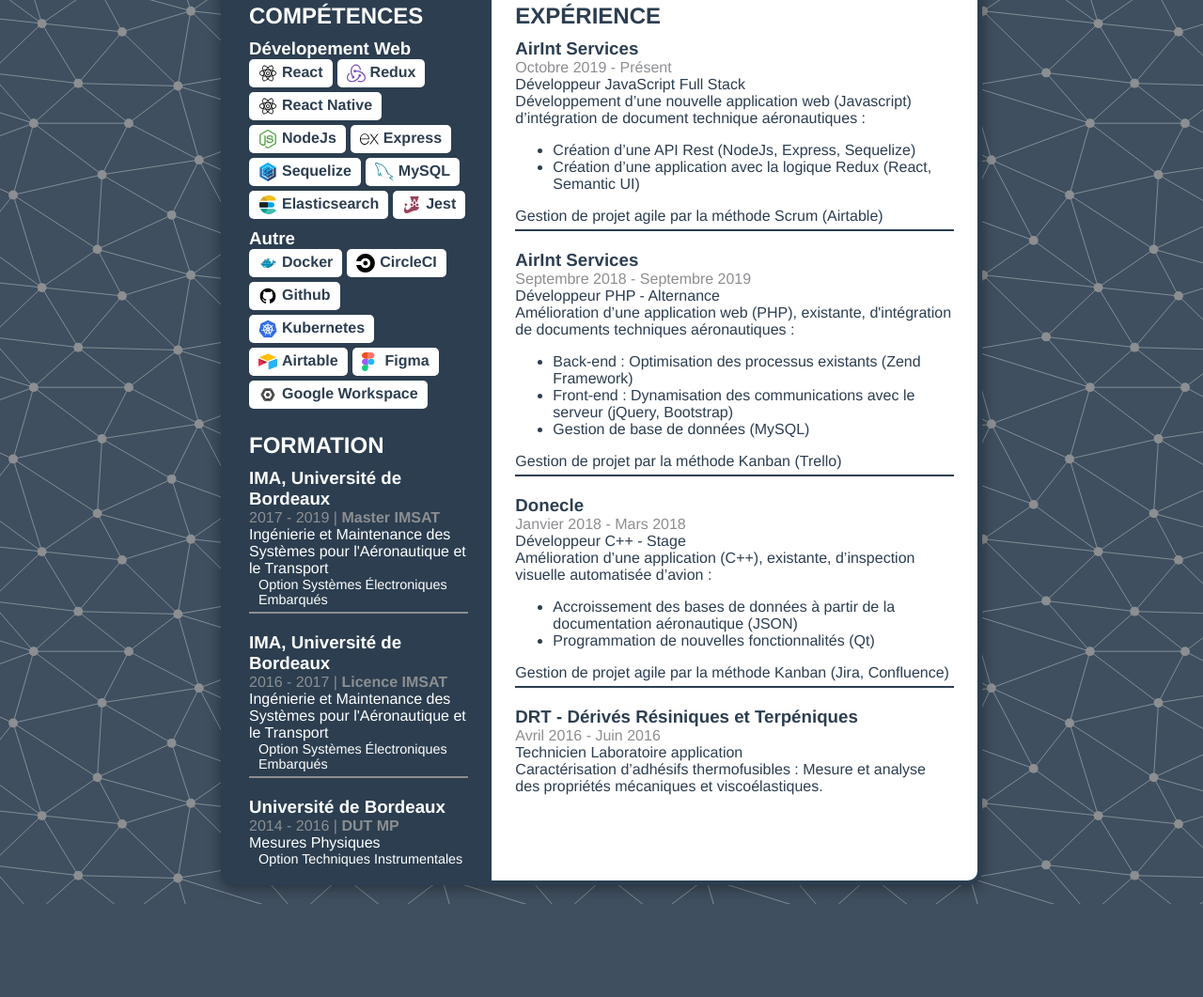
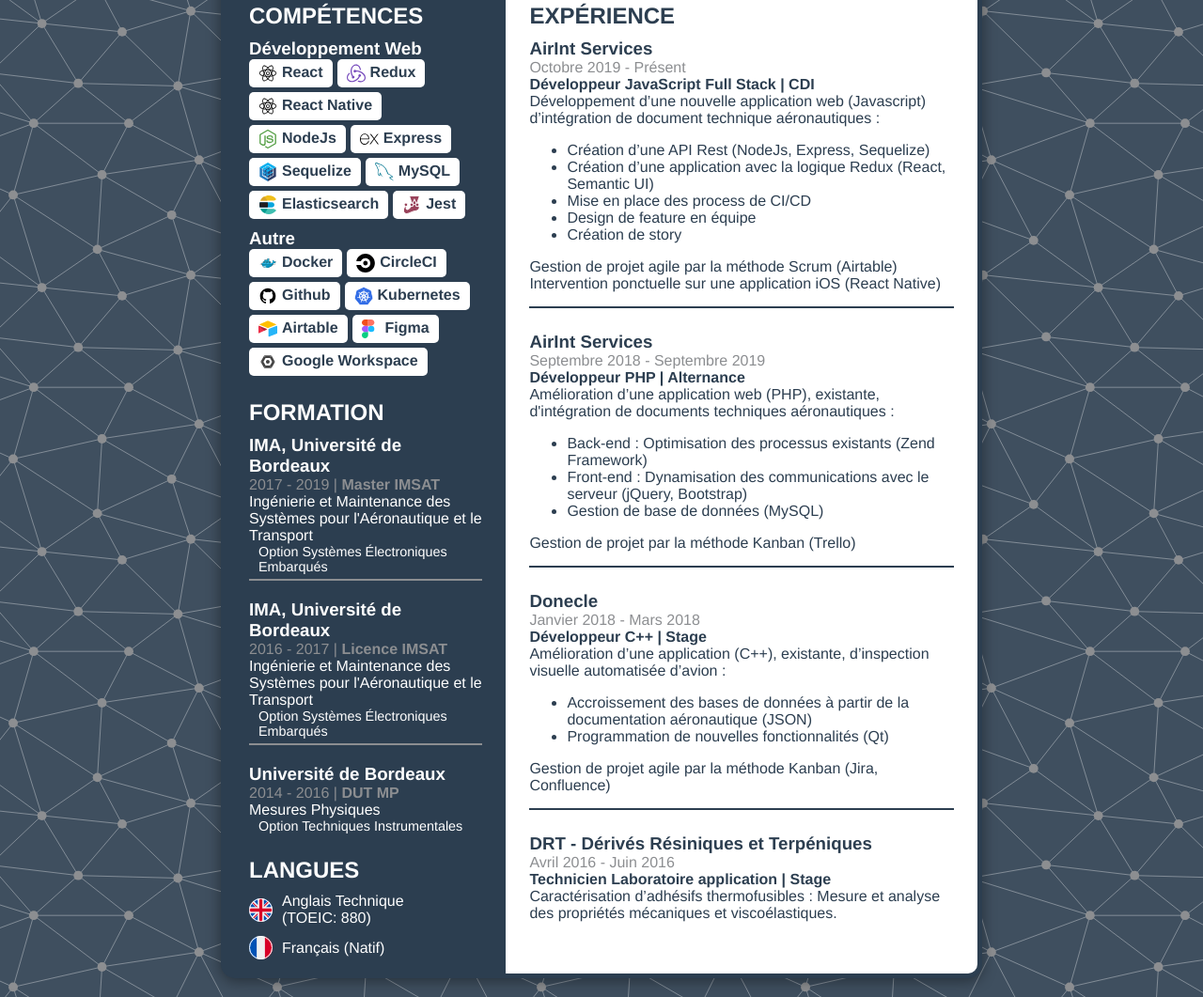
Before and after one commit to QuentinLagraula/CV, a website built with Vite: page index.html in a window 1280 px wide. Shown: the part 284-1345 px from the top of the page at 94% size. Before the commit the page ends 1246 px from the top, so only its background shows below. Built offline with nearby package versions, Linux system fonts and the light colour scheme.

Commit message:
Add languages

```diff
--- a/index.html
+++ b/index.html
@@ -34,7 +34,7 @@
         <div class="left">
           <div class="skills">
             <h2>Compétences</h2>
-            <h3>Dévelopement Web</h3>
+            <h3>Développement Web</h3>
             <div class="labels">
               <label>
                 <img src="/assets/react.svg" />
@@ -132,6 +132,17 @@
               <div class="option">Option Techniques Instrumentales</div>
             </div>
           </div>
+          <h2>Langues</h2>
+          <div class="language">
+            <div>
+              <img src="/assets/english.svg" />
+              <div>Anglais Technique <br />(TOEIC: 880)</div>
+            </div>
+            <div>
+              <img src="/assets/france.svg" />
+              <div>Français (Natif)</div>
+            </div>
+          </div>
         </div>
         <div class="right">
           <div class="experience">
@@ -139,7 +150,7 @@
             <div class="job">
               <h3>AirInt Services</h3>
               <div class="year">Octobre 2019 - Présent</div>
-              <div>Développeur JavaScript Full Stack</div>
+              <div><b>Développeur JavaScript Full Stack | CDI</b></div>
               <div>
                 Développement d’une nouvelle application web (Javascript)
                 d’intégration de document technique aéronautiques :
@@ -149,14 +160,18 @@
                     Création d’une application avec la logique Redux (React,
                     Semantic UI)
                   </li>
+                  <li>Mise en place des process de CI/CD</li>
+                  <li>Design de feature en équipe</li>
+                  <li>Création de story</li>
                 </ul>
                 Gestion de projet agile par la méthode Scrum (Airtable)
+                Intervention ponctuelle sur une application iOS (React Native)
               </div>
             </div>
             <div class="job">
               <h3>AirInt Services</h3>
               <div class="year">Septembre 2018 - Septembre 2019</div>
-              <div>Développeur PHP - Alternance</div>
+              <div><b>Développeur PHP | Alternance</b></div>
               <div>
                 Amélioration d’une application web (PHP), existante,
                 d'intégration de documents techniques aéronautiques :
@@ -177,7 +192,7 @@
             <div class="job">
               <h3>Donecle</h3>
               <div class="year">Janvier 2018 - Mars 2018</div>
-              <div>Développeur C++ - Stage</div>
+              <div><b>Développeur C++ | Stage</b></div>
               <div>
                 Amélioration d’une application (C++), existante, d’inspection
                 visuelle automatisée d’avion :
@@ -194,7 +209,7 @@
             <div class="job">
               <h3>DRT - Dérivés Résiniques et Terpéniques</h3>
               <div class="year">Avril 2016 - Juin 2016</div>
-              <div>Technicien Laboratoire application</div>
+              <div><b>Technicien Laboratoire application | Stage</b></div>
               <div>
                 Caractérisation d’adhésifs thermofusibles : Mesure et analyse
                 des propriétés mécaniques et viscoélastiques.
--- a/style.css
+++ b/style.css
@@ -108,15 +108,18 @@
 .left {
   background-color: #2c3e50;
   color: white;
-  flex-grow: 1;
+  flex-grow: 1.1;
   flex-basis: 0;
   padding: 15px 25px;
 }
 
+.degree {
+  padding-bottom: 5px;
+  margin-bottom: 20px;
+}
+
 .degree:not(:last-of-type) {
   border-bottom: solid #8c8e91 2px;
-  padding-bottom: 5px;
-  margin-bottom: 20px;
 }
 
 .degree .year {
@@ -128,6 +131,18 @@
   font-size: 0.9rem;
 }
 
+.language {
+  display: flex;
+  flex-direction: column;
+  gap: 10px;
+}
+
+.language div {
+  display: flex;
+  align-items: center;
+  gap: 10px;
+}
+
 .right {
   flex-grow: 2;
   flex-basis: 0;
@@ -136,8 +151,8 @@
 
 .job:not(:last-of-type) {
   border-bottom: solid #2c3e50 2px;
-  padding-bottom: 5px;
-  margin-bottom: 20px;
+  padding-bottom: 15px;
+  margin-bottom: 25px;
 }
 
 .job .year {
```
Also changed, not shown: assets/english.svg (added), assets/france.svg (added), dist/assets/english.ed7e640d.svg (added), dist/assets/france.cd92d17b.svg (added), dist/index.html, 2 other files.
